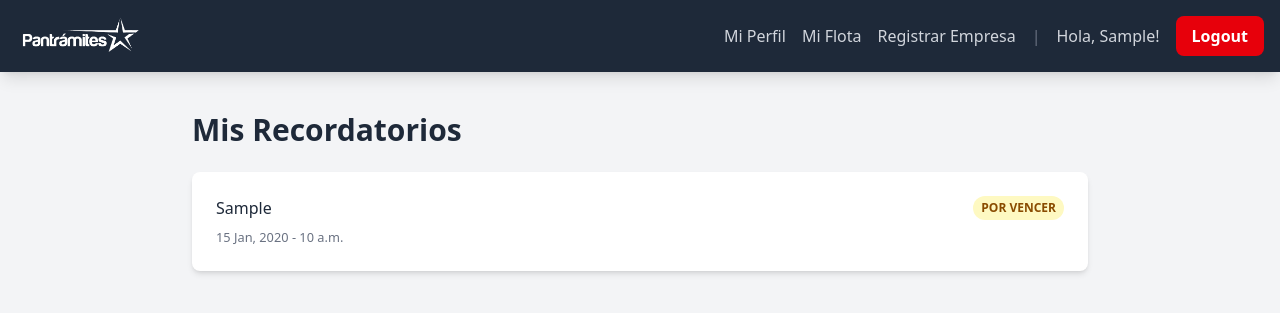
After one commit to ioseluiz/pantramites_v2, a Django app: page /recordatorios/ in a window 1280 px wide. The commit adds this page. Shown: the top 313 px of the page. Run offline with Django 5.2, Linux system fonts and the light colour scheme; a user stored in the database is signed in; tables that the repository leaves empty hold one stand-in row (values such as "Sample post").

Commit message:
Recordatorios added to navbar and recordatorios screen created

```diff
--- /dev/null
+++ b/apps/recordatorios/context_processors.py
@@ -0,0 +1,11 @@
+
+from .models import Recordatorio
+
+def unread_notifications(request):
+    """
+    Context processor para obtener el número de notificaciones no leídas.
+    """
+    if request.user.is_authenticated and not request.user.is_staff:
+        count = Recordatorio.objects.filter(usuario=request.user, leido=False).count()
+        return {'unread_notification_count': count}
+    return {'unread_notification_count': 0}
--- /dev/null
+++ b/apps/recordatorios/urls.py
@@ -0,0 +1,8 @@
+from django.urls import path
+from .views import RecordatorioListView
+
+app_name = 'recordatorios'
+
+urlpatterns = [
+    path('recordatorios/', RecordatorioListView.as_view(), name='recordatorio_list'),
+]
--- a/apps/recordatorios/views.py
+++ b/apps/recordatorios/views.py
@@ -1,3 +1,20 @@
-from django.shortcuts import render
+from django.views.generic import ListView
+from django.contrib.auth.mixins import LoginRequiredMixin
+from .models import Recordatorio
 
-# Create your views here.
+class RecordatorioListView(LoginRequiredMixin, ListView):
+    model = Recordatorio
+    template_name = 'recordatorios/recordatorio_list.html'
+    context_object_name = 'recordatorios'
+    paginate_by = 15
+
+    def get_queryset(self):
+        # Muestra solo los recordatorios del usuario logueado, los más nuevos primero
+        return Recordatorio.objects.filter(usuario=self.request.user).order_by('-fecha_creacion')
+
+    def get_context_data(self, **kwargs):
+        context = super().get_context_data(**kwargs)
+        # Marcar los recordatorios como leídos al ver la página
+        Recordatorio.objects.filter(usuario=self.request.user, leido=False).update(leido=True)
+        context['page_title'] = "Mis Recordatorios"
+        return context
--- a/config/settings/base.py
+++ b/config/settings/base.py
@@ -73,6 +73,7 @@ TEMPLATES = [
                 'django.template.context_processors.request',
                 'django.contrib.auth.context_processors.auth',
                 'django.contrib.messages.context_processors.messages',
+                'apps.recordatorios.context_processors.unread_notifications',
             ],
         },
     },
--- a/config/urls.py
+++ b/config/urls.py
@@ -7,7 +7,8 @@ from django.conf.urls.static import static
 urlpatterns = [
     path('admin/', admin.site.urls),
     path('', include('apps.accounts.urls')),
-    path('', include('apps.gestion_flota.urls')), # Línea añadida
+    path('', include('apps.gestion_flota.urls')),
+    path('', include('apps.recordatorios.urls')),
 ]
 
 if settings.DEBUG:
--- a/static/css/output.css
+++ b/static/css/output.css
@@ -14,6 +14,7 @@
     --color-red-600: oklch(57.7% 0.245 27.325);
     --color-red-700: oklch(50.5% 0.213 27.518);
     --color-red-800: oklch(44.4% 0.177 26.899);
+    --color-yellow-100: oklch(97.3% 0.071 103.193);
     --color-yellow-200: oklch(94.5% 0.129 101.54);
     --color-yellow-800: oklch(47.6% 0.114 61.907);
     --color-green-200: oklch(92.5% 0.084 155.995);
@@ -235,11 +236,17 @@
   .top-0 {
     top: calc(var(--spacing) * 0);
   }
+  .top-1 {
+    top: calc(var(--spacing) * 1);
+  }
   .top-5 {
     top: calc(var(--spacing) * 5);
   }
   .right-0 {
     right: calc(var(--spacing) * 0);
+  }
+  .right-1 {
+    right: calc(var(--spacing) * 1);
   }
   .right-5 {
     right: calc(var(--spacing) * 5);
@@ -394,6 +401,9 @@
   .max-w-sm {
     max-width: var(--container-sm);
   }
+  .flex-1 {
+    flex: 1;
+  }
   .flex-shrink {
     flex-shrink: 1;
   }
@@ -499,6 +509,20 @@
   .gap-y-6 {
     row-gap: calc(var(--spacing) * 6);
   }
+  .divide-y {
+    :where(& > :not(:last-child)) {
+      --tw-divide-y-reverse: 0;
+      border-bottom-style: var(--tw-border-style);
+      border-top-style: var(--tw-border-style);
+      border-top-width: calc(1px * var(--tw-divide-y-reverse));
+      border-bottom-width: calc(1px * calc(1 - var(--tw-divide-y-reverse)));
+    }
+  }
+  .divide-gray-200 {
+    :where(& > :not(:last-child)) {
+      border-color: var(--color-gray-200);
+    }
+  }
   .overflow-hidden {
     overflow: hidden;
   }
@@ -589,11 +613,17 @@
   .bg-white {
     background-color: var(--color-white);
   }
+  .bg-yellow-100 {
+    background-color: var(--color-yellow-100);
+  }
   .bg-yellow-200 {
     background-color: var(--color-yellow-200);
   }
   .object-cover {
     object-fit: cover;
+  }
+  .p-2 {
+    padding: calc(var(--spacing) * 2);
   }
   .p-3 {
     padding: calc(var(--spacing) * 3);
@@ -642,6 +672,9 @@
   }
   .pr-3 {
     padding-right: calc(var(--spacing) * 3);
+  }
+  .pr-4 {
+    padding-right: calc(var(--spacing) * 4);
   }
   .pb-4 {
     padding-bottom: calc(var(--spacing) * 4);
@@ -700,6 +733,9 @@
   .font-semibold {
     --tw-font-weight: var(--font-weight-semibold);
     font-weight: var(--font-weight-semibold);
+  }
+  .whitespace-nowrap {
+    white-space: nowrap;
   }
   .text-blue-600 {
     color: var(--color-blue-600);
@@ -839,6 +875,13 @@
       }
     }
   }
+  .hover\:bg-gray-50 {
+    &:hover {
+      @media (hover: hover) {
+        background-color: var(--color-gray-50);
+      }
+    }
+  }
   .hover\:bg-gray-100 {
     &:hover {
       @media (hover: hover) {
@@ -871,6 +914,13 @@
     &:hover {
       @media (hover: hover) {
         color: var(--color-blue-800);
+      }
+    }
+  }
+  .hover\:text-gray-300 {
+    &:hover {
+      @media (hover: hover) {
+        color: var(--color-gray-300);
       }
     }
   }
@@ -1127,6 +1177,11 @@
   inherits: false;
   initial-value: 0;
 }
+@property --tw-divide-y-reverse {
+  syntax: "*";
+  inherits: false;
+  initial-value: 0;
+}
 @property --tw-border-style {
   syntax: "*";
   inherits: false;
@@ -1254,6 +1309,7 @@
       --tw-skew-y: initial;
       --tw-space-y-reverse: 0;
       --tw-space-x-reverse: 0;
+      --tw-divide-y-reverse: 0;
       --tw-border-style: solid;
       --tw-leading: initial;
       --tw-font-weight: initial;
--- a/templates/base.html
+++ b/templates/base.html
@@ -13,34 +13,42 @@
         <div class="container mx-auto flex justify-between items-center">
             <!-- Logo de la Empresa -->
             <a href="{% url 'home' %}" class="flex-shrink-0">
-                <img class="h-8 w-auto" src="{% static 'images/logo.png' %}" alt="[Logo de la Empresa]">
+                <img class="h-8 sm:h-10 w-auto" src="{% static 'images/logo.png' %}" alt="[Logo de la Empresa]">
             </a>
 
             <!-- Links para escritorio -->
             <div class="hidden md:flex items-center space-x-4">
                  {% if user.is_authenticated %}
+                    {% if not user.is_staff %}
+                    <a href="{% url 'recordatorios:recordatorio_list' %}" title="Ver Recordatorios" class="relative text-gray-300 hover:text-white transition-colors p-2">
+                        <svg class="w-6 h-6" fill="none" stroke="currentColor" viewBox="0 0 24 24" xmlns="http://www.w3.org/2000/svg"><path stroke-linecap="round" stroke-linejoin="round" stroke-width="2" d="M15 17h5l-1.405-1.405A2.032 2.032 0 0118 14.158V11a6.002 6.002 0 00-4-5.659V5a2 2 0 10-4 0v.341C7.67 6.165 6 8.388 6 11v3.159c0 .538-.214 1.055-.595 1.436L4 17h5m6 0v1a3 3 0 11-6 0v-1m6 0H9"></path></svg>
+                        {% if unread_notification_count > 0 %}
+                            <span class="absolute top-1 right-1 h-5 w-5 text-xs flex items-center justify-center rounded-full bg-red-600 text-white font-mono">{{ unread_notification_count }}</span>
+                        {% endif %}
+                    </a>
+                    {% endif %}
                     <a href="{% url 'profile' %}" class="text-gray-300 hover:text-white transition-colors">Mi Perfil</a>
                     <a href="{% url 'gestion_flota:vehiculo_list' %}" class="text-gray-300 hover:text-white transition-colors">Mi Flota</a>
                     {% if user.is_staff %}
                         <a href="{% url 'empresa_create' %}" class="text-gray-300 hover:text-white transition-colors">Registrar Empresa</a>
                     {% endif %}
-                    <span class="text-gray-400">|</span>
+                    <span class="text-gray-500">|</span>
                     <span class="text-gray-300">
                         Hola, {{ user.first_name|default:user.email }}!
                     </span>
-                    <form action="{% url 'logout' %}" method="post">
+                    <form action="{% url 'logout' %}" method="post" class="m-0">
                         {% csrf_token %}
-                        <button type="submit" class="bg-red-600 hover:bg-red-700 text-white font-bold py-2 px-4 rounded transition-colors">Logout</button>
+                        <button type="submit" class="bg-red-600 hover:bg-red-700 text-white font-bold py-2 px-4 rounded-lg transition-colors">Logout</button>
                     </form>
                 {% else %}
                     <a href="{% url 'login' %}" class="text-gray-300 hover:text-white transition-colors">Login</a>
-                    <a href="{% url 'signup' %}" class="bg-blue-600 hover:bg-blue-700 text-white font-bold py-2 px-4 rounded transition-colors">Sign Up</a>
+                    <a href="{% url 'signup' %}" class="bg-blue-600 hover:bg-blue-700 text-white font-bold py-2 px-4 rounded-lg transition-colors">Sign Up</a>
                 {% endif %}
             </div>
 
-            <!-- Menú hamburguesa para móvil (Añadir JS para la funcionalidad de toggle) -->
+            <!-- Menú hamburguesa para móvil -->
             <div class="md:hidden">
-                <button class="text-white focus:outline-none">
+                <button class="text-white hover:text-gray-300 focus:outline-none">
                     <svg class="w-6 h-6" fill="none" stroke="currentColor" viewBox="0 0 24 24" xmlns="http://www.w3.org/2000/svg"><path stroke-linecap="round" stroke-linejoin="round" stroke-width="2" d="M4 6h16M4 12h16m-7 6h7"></path></svg>
                 </button>
             </div>
@@ -78,7 +86,6 @@
 document.addEventListener('DOMContentLoaded', function() {
     const messagesContainer = document.getElementById('messages-container');
 
-    // Función para cerrar una alerta
     const closeAlert = (alert) => {
         if (!alert) return;
         alert.style.transition = 'opacity 0.5s ease, transform 0.5s ease';
@@ -87,15 +94,13 @@ document.addEventListener('DOMContentLoaded', function() {
         setTimeout(() => alert.remove(), 500);
     };
 
-    // Auto-dismiss de los mensajes después de 5 segundos
     if (messagesContainer) {
         setTimeout(function() {
             let alerts = messagesContainer.querySelectorAll('.message-alert');
             alerts.forEach(closeAlert);
-        }, 5000); // 5 segundos
+        }, 5000);
     }
 
-    // Listener para el botón de cierre manual
     document.body.addEventListener('click', function(event) {
         if (event.target.classList.contains('close-alert-btn')) {
             const alert = event.target.closest('.message-alert');
--- /dev/null
+++ b/templates/recordatorios/recordatorio_list.html
@@ -0,0 +1,28 @@
+{% extends 'base.html' %}
+
+{% block title %}{{ page_title }}{% endblock %}
+
+{% block content %}
+<div class="max-w-4xl mx-auto">
+    <h1 class="text-3xl font-bold text-gray-800 mb-6">{{ page_title }}</h1>
+    <div class="bg-white rounded-lg shadow-md overflow-hidden">
+        <ul class="divide-y divide-gray-200">
+            {% for recordatorio in recordatorios %}
+                <li class="p-4 sm:p-6 hover:bg-gray-50 transition-colors">
+                    <div class="flex justify-between items-start">
+                        <p class="text-gray-800 flex-1 pr-4">{{ recordatorio.mensaje }}</p>
+                        <span class="text-xs font-semibold py-1 px-2 rounded-full uppercase whitespace-nowrap
+                            {% if recordatorio.tipo == 'VENCIDO' %} bg-red-100 text-red-800
+                            {% else %} bg-yellow-100 text-yellow-800 {% endif %}">
+                            {{ recordatorio.get_tipo_display }}
+                        </span>
+                    </div>
+                    <small class="text-gray-500 mt-2 block">{{ recordatorio.fecha_creacion|date:"d M, Y - P" }}</small>
+                </li>
+            {% empty %}
+                <li class="p-6 text-center text-gray-500">No tienes recordatorios en este momento.</li>
+            {% endfor %}
+        </ul>
+    </div>
+</div>
+{% endblock %}
```
